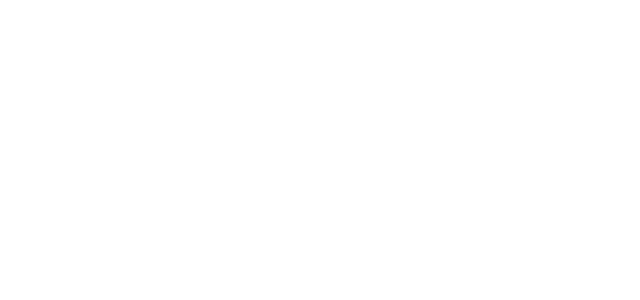
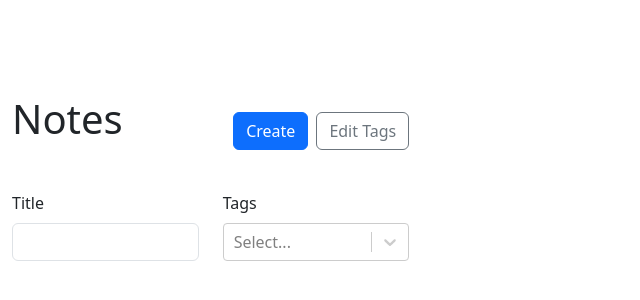
Before and after one commit to hesspearl/note-taking-app, a React (Vite) app: page / in a window 1280 px wide. Shown: the part 218-518 px from the top of the page, without its empty margins (0-640 px from the left). Built offline with nearby package versions, Linux system fonts and the light colour scheme; the HTML template or start-up script is replaced by a standard one.

Commit message:
updated note list page

```diff
--- a/src/App.tsx
+++ b/src/App.tsx
@@ -37,7 +37,7 @@
   const notesWithTags = useMemo(
     () =>
       notes.map((note) => ({
-        ...notes,
+        ...note,
         tags: tags.filter((tag) => note.tagsIds.includes(tag.id)),
       })),
     [notes, tags]
@@ -56,7 +56,10 @@
   return (
     <Container className="my-4">
       <Routes>
-        <Route path="/" element={<NoteList />} />
+        <Route
+          path="/"
+          element={<NoteList availableTags={tags} notes={notesWithTags} />}
+        />
         <Route path="*" element={<Navigate to="/" />} />
         <Route path=":id" element={<h1>hi</h1>}>
           <Route index element={<h1>show</h1>} />
--- a/src/NewNotes.tsx
+++ b/src/NewNotes.tsx
@@ -1,6 +1,6 @@
 import { NoteData, Tag } from "./App";
 import NoteForm from "./NoteForm";
-import NotesInputs from "./NotesInputs";
+import NotesInputs from "./NotesCreatabkeInputs";
 import NotesTitle from "./NotesTitle";
 export interface NewNotesProps {
   onSubmit: (data: NoteData) => void;
--- /dev/null
+++ b/src/NoteCard/NoteCard.module.css
@@ -0,0 +1,10 @@
+.card{
+    transition: translate ease-in-out 100ms , box-shadow ease-in-out 100ms;
+
+}
+
+.card:hover,
+.card:focus{
+    translate: 0-5px;
+    box-shadow: 0 5px 8px 0 rgba(0,0,0,0.2 green, blue, alpha);
+}
--- /dev/null
+++ b/src/NoteCard/NoteCard.tsx
@@ -0,0 +1,44 @@
+import React from "react";
+import { Tag } from "../App";
+import { Badge, Card, Stack } from "react-bootstrap";
+import { Link } from "react-router-dom";
+import styles from "./NoteCard.module.css";
+
+export interface NoteCardProps {
+  id: string;
+  title: string;
+  tags: Tag[];
+}
+function NoteCard({ id, title, tags }: NoteCardProps) {
+  return (
+    <Card
+      as={Link}
+      to={`/${id}`}
+      className={`h-100 text-reset text-decoration-none ${styles.card}`}
+    >
+      <Card.Body>
+        <Stack
+          gap={2}
+          className="align-items-center justify-content-center h-100"
+        >
+          <span className="fs-3"> {title} </span>
+          {tags.length > 0 && (
+            <Stack
+              gap={1}
+              direction="horizontal"
+              className="justify-content-center flex-wrap "
+            >
+              {tags.map((tag) => (
+                <Badge key={tag.id} className="text-truncate py-2 ">
+                  {tag.label}
+                </Badge>
+              ))}
+            </Stack>
+          )}
+        </Stack>
+      </Card.Body>
+    </Card>
+  );
+}
+
+export default NoteCard;
--- a/src/NoteForm.tsx
+++ b/src/NoteForm.tsx
@@ -5,7 +5,7 @@
 import { NoteData, Tag } from "./App";
 import { v4 as uuidV4 } from "uuid";
 import { NewNotesProps } from "./NewNotes";
-import NotesInputs from "./NotesInputs";
+import NotesInputs from "./NotesCreatabkeInputs";
 
 type NoteFormProps = NewNotesProps;
 
@@ -30,7 +30,13 @@
     <Form onSubmit={handleSubmit}>
       <Stack gap={4}>
         <NotesInputs
-          {...{ availableTags, onAddTag, setSelectedTags, selectedTags }}
+          {...{
+            availableTags,
+            onAddTag,
+            setSelectedTags,
+            selectedTags,
+            ref: titleRef,
+          }}
         />
         <Form.Group controlId="markdown">
           <Form.Label>Body</Form.Label>
--- a/src/NoteList.tsx
+++ b/src/NoteList.tsx
@@ -1,7 +1,56 @@
-import React from "react";
+import React, { useState, useRef, useMemo } from "react";
+import NotesTitle from "./NotesTitle";
+import { Row, Form, Col } from "react-bootstrap";
+import NotesInputs from "./NoteseInputs";
+import { Note, Tag } from "./App";
+import NoteCard, { NoteCardProps } from "./NoteCard/NoteCard";
 
-function NoteList() {
-  return <></>;
+type NoteListProps = {
+  availableTags: Tag[];
+  notes: NoteCardProps[];
+};
+
+function NoteList({ availableTags, notes }: NoteListProps) {
+  const [selectedTags, setSelectedTags] = useState<Tag[]>([]);
+  const [text, setText] = useState<string>("");
+
+  const filteredNotes = useMemo(
+    () =>
+      notes?.filter(
+        (note) =>
+          (!text.length ||
+            note.title.toLowerCase().includes(text.toLocaleLowerCase())) &&
+          (selectedTags.length === 0 ||
+            selectedTags.every((tag) =>
+              note.tags.some((noteTag) => noteTag?.id === tag.id)
+            ))
+      ),
+    [text, selectedTags, notes]
+  );
+
+  return (
+    <>
+      <NotesTitle
+        title="Notes"
+        withButtons
+        button1="Create"
+        button2="Edit Tags"
+        linkTo="/new"
+      />
+      <Form>
+        <NotesInputs
+          {...{ selectedTags, setSelectedTags, availableTags, text, setText }}
+        />
+      </Form>
+      <Row xs={1} sm={2} lg={3} xl={4} className="g-4 my-2">
+        {filteredNotes?.map((note) => (
+          <Col key={note.id}>
+            <NoteCard {...note} />
+          </Col>
+        ))}
+      </Row>
+    </>
+  );
 }
 
 export default NoteList;
--- /dev/null
+++ b/src/NotesCreatabkeInputs.tsx
@@ -0,0 +1,63 @@
+import React, { forwardRef, Dispatch, SetStateAction } from "react";
+import { Form, Row, Col } from "react-bootstrap";
+import CreatableReactSelect from "react-select/creatable";
+import { v4 as uuidV4 } from "uuid";
+import { NewNotesProps } from "./NewNotes";
+import { Tag } from "./App";
+
+type NoteCreatableInputProps = {
+  selectedTags: Tag[];
+  setSelectedTags: Dispatch<SetStateAction<Tag[]>>;
+} & Omit<NewNotesProps, "onSubmit">;
+
+const NotesCreatableInputs = forwardRef<
+  HTMLInputElement,
+  NoteCreatableInputProps
+>(function NotesInputs(
+  { availableTags, selectedTags, onAddTag, setSelectedTags },
+  ref
+) {
+  return (
+    <Row>
+      <Col>
+        <Form.Group controlId="title" className="d-flex flex-column">
+          <Form.Label>Title</Form.Label>
+          <Form.Control required ref={ref} />
+        </Form.Group>
+      </Col>
+      <Col>
+        <Form.Group controlId="tags">
+          <Form.Label>Tags</Form.Label>
+
+          {/* //TODO replace react select with custom select */}
+          <CreatableReactSelect
+            isMulti
+            options={availableTags.map((tag) => ({
+              label: tag.label,
+              value: tag.id,
+            }))}
+            onCreateOption={(label) => {
+              const newTag = { id: uuidV4(), label };
+
+              onAddTag(newTag);
+              setSelectedTags((prev) => [...prev, newTag]);
+            }}
+            value={selectedTags.map((tag) => ({
+              label: tag.label,
+              value: tag.id,
+            }))}
+            onChange={(selectedTags) => {
+              setSelectedTags(
+                selectedTags.map((tag) => ({
+                  label: tag.label,
+                  id: tag.value,
+                }))
+              );
+            }}
+          />
+        </Form.Group>
+      </Col>
+    </Row>
+  );
+});
+export default NotesCreatableInputs;
--- a/src/NotesInputs.tsx
+++ /dev/null
@@ -1,62 +0,0 @@
-import React, { forwardRef, Dispatch, SetStateAction } from "react";
-import { Form, Row, Col } from "react-bootstrap";
-import CreatableReactSelect from "react-select/creatable";
-import { v4 as uuidV4 } from "uuid";
-import { NewNotesProps } from "./NewNotes";
-import { Tag } from "./App";
-
-type NoteInputProps = {
-  selectedTags: Tag[];
-  setSelectedTags: Dispatch<SetStateAction<Tag[]>>;
-} & Omit<NewNotesProps, "onSubmit">;
-
-const NotesInputs = forwardRef<HTMLInputElement, NoteInputProps>(
-  function NotesInputs(
-    { availableTags, selectedTags, onAddTag, setSelectedTags },
-    titleRef
-  ) {
-    return (
-      <Row>
-        <Col>
-          <Form.Group controlId="title" className="d-flex flex-column">
-            <Form.Label>Title</Form.Label>
-            <Form.Control required ref={titleRef} />
-          </Form.Group>
-        </Col>
-        <Col>
-          <Form.Group controlId="tags">
-            <Form.Label>Tags</Form.Label>
-
-            {/* //TODO replace react select with custom select */}
-            <CreatableReactSelect
-              isMulti
-              options={availableTags.map((tag) => ({
-                label: tag.label,
-                value: tag.id,
-              }))}
-              onCreateOption={(label) => {
-                const newTag = { id: uuidV4(), label };
-
-                onAddTag(newTag);
-                setSelectedTags((prev) => [...prev, newTag]);
-              }}
-              value={selectedTags.map((tag) => ({
-                label: tag.label,
-                value: tag.id,
-              }))}
-              onChange={(selectedTags) => {
-                setSelectedTags(
-                  selectedTags.map((tag) => ({
-                    label: tag.label,
-                    id: tag.value,
-                  }))
-                );
-              }}
-            />
-          </Form.Group>
-        </Col>
-      </Row>
-    );
-  }
-);
-export default NotesInputs;
--- a/src/NotesTitle.tsx
+++ b/src/NotesTitle.tsx
@@ -23,7 +23,7 @@
     return <h1 className="mb-4">{title}</h1>;
   }
   return (
-    <Row>
+    <Row className="align-items-center mb-4">
       <Col>
         <h1 className="mb-4">{title}</h1>
       </Col>
--- /dev/null
+++ b/src/NoteseInputs.tsx
@@ -0,0 +1,61 @@
+import React, { forwardRef, Dispatch, SetStateAction } from "react";
+import { Form, Row, Col } from "react-bootstrap";
+import ReactSelect from "react-select";
+import { NewNotesProps } from "./NewNotes";
+import { Tag } from "./App";
+
+type NoteInputProps = {
+  selectedTags: Tag[];
+  setSelectedTags: Dispatch<SetStateAction<Tag[]>>;
+  text: string;
+  setText: Dispatch<SetStateAction<string>>;
+} & Omit<NewNotesProps, "onSubmit" | "onAddTag">;
+
+function NotesInputs({
+  availableTags,
+  selectedTags,
+  setSelectedTags,
+  setText,
+  text,
+}: NoteInputProps) {
+  return (
+    <Row>
+      <Col>
+        <Form.Group controlId="title" className="d-flex flex-column">
+          <Form.Label>Title</Form.Label>
+          <Form.Control
+            required
+            onChange={(e) => setText(e.target.value)}
+            value={text}
+          />
+        </Form.Group>
+      </Col>
+      <Col>
+        <Form.Group controlId="tags">
+          <Form.Label>Tags</Form.Label>
+          <ReactSelect
+            isMulti
+            options={availableTags.map((tag) => ({
+              label: tag.label,
+              value: tag.id,
+            }))}
+            value={selectedTags.map((tag) => ({
+              label: tag.label,
+              value: tag.id,
+            }))}
+            onChange={(selectedTags) => {
+              setSelectedTags(
+                selectedTags.map((tag) => ({
+                  label: tag.label,
+                  id: tag.value,
+                }))
+              );
+            }}
+          />
+        </Form.Group>
+      </Col>
+    </Row>
+  );
+}
+
+export default NotesInputs;
```
